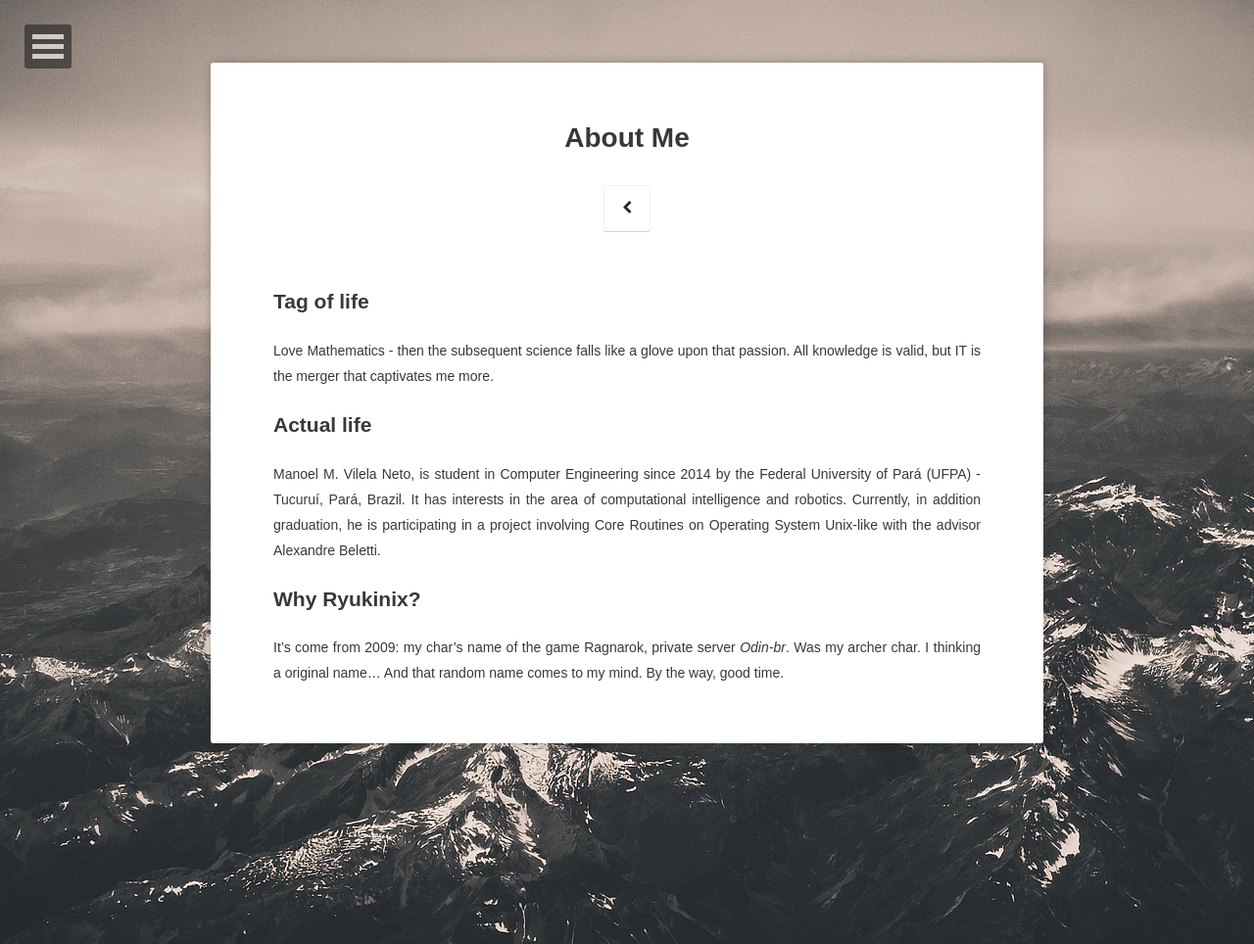
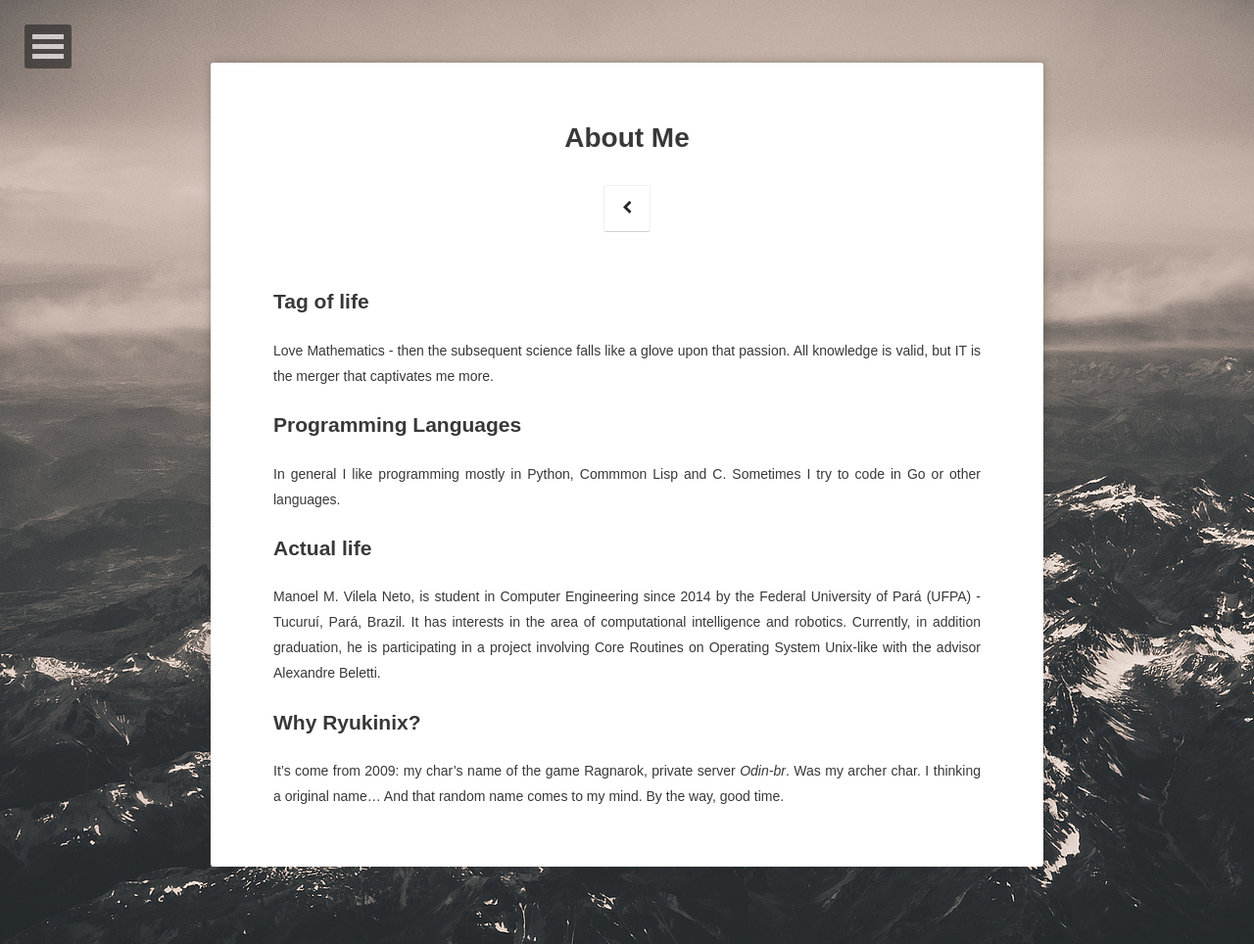
Before and after one commit to ryukinix/ryukinix.github.io, a Jekyll site: the page built from about/index.md, in a window 1280 px wide. Shown: the whole page at 98% size. Built offline with Jekyll 4.4.1, drawn with Linux system fonts in a browser that asks for light colours; some web fonts are replaced; comment, search, counter and statistics services are not loaded.

Commit message:
I don't know how hell having so much changes
I'm now adding this because the page it sucked. Maybe
that fix. Is like punch your television and hope that works

```diff
--- a/about/index.md
+++ b/about/index.md
@@ -8,6 +8,10 @@ date: 2016-04-23
 ## Tag of life
 Love Mathematics - then the subsequent science falls like a glove upon that passion. All knowledge is valid, but IT is the merger that captivates me more.
 
+## Programming Languages
+
+In general I like programming mostly in Python, Commmon Lisp and C. Sometimes I try to code in Go or other languages.
+
 ## Actual life
 
 Manoel M. Vilela Neto, is student in Computer Engineering since 2014 by the Federal University of Pará (UFPA) - Tucuruí, Pará, Brazil. It has interests in the area of computational intelligence and robotics. Currently, in addition graduation, he is participating in a project involving Core Routines on Operating System Unix-like with the advisor Alexandre Beletti.
```
